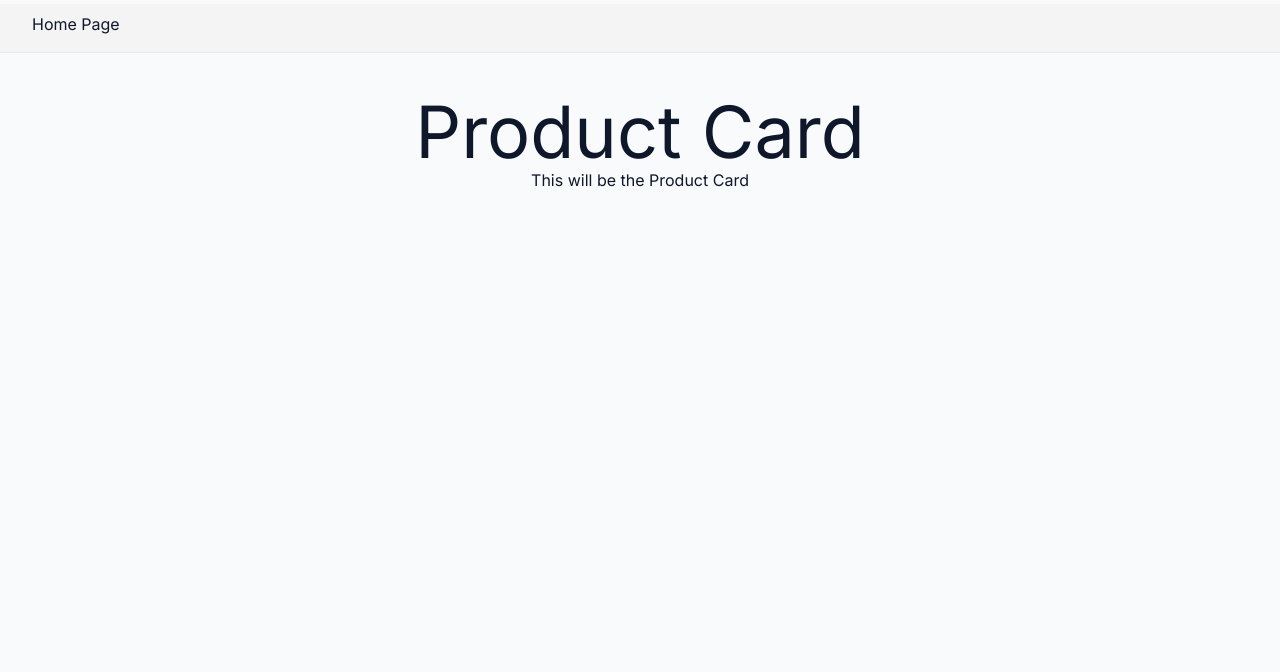
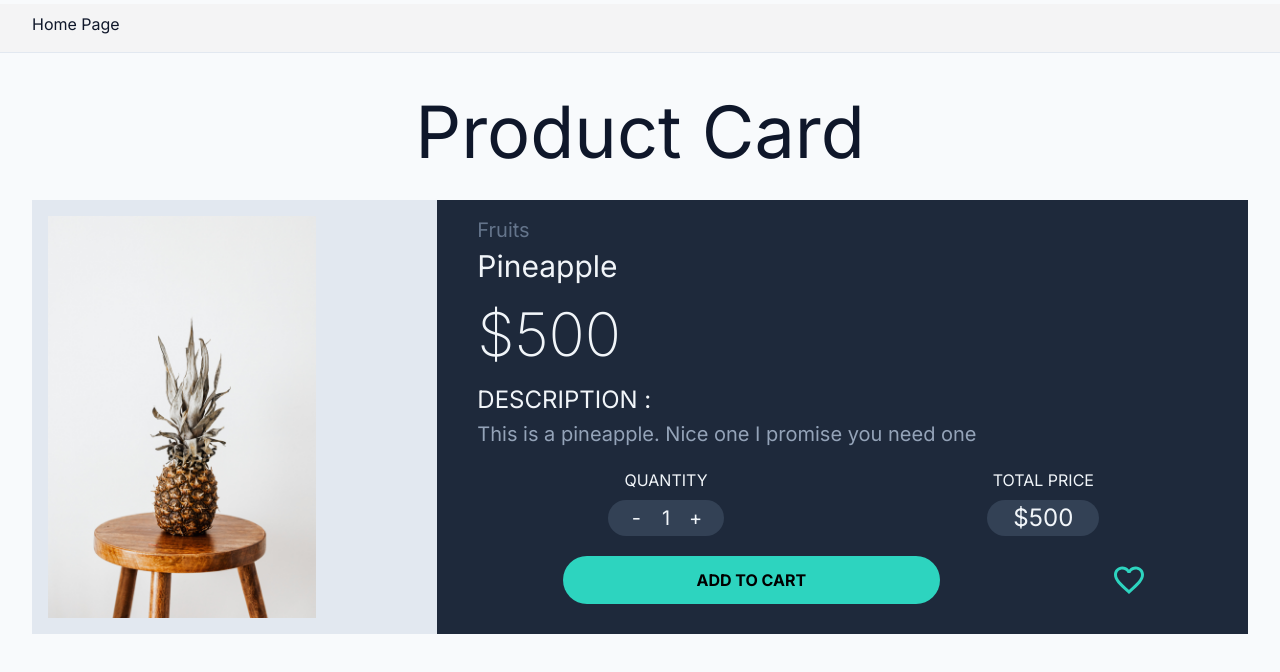
Before and after one commit to Molikuc/frontend_ideas, a Next.js app: page /blog/productcard in a window 1280 px wide. Shown: the top 672 px of the page. Built offline with nearby package versions, Linux system fonts and the light colour scheme.

Commit message:
add the ProductCard

```diff
--- a/package.json
+++ b/package.json
@@ -21,6 +21,7 @@
     "postcss": "8.4.29",
     "react": "18.2.0",
     "react-dom": "18.2.0",
+    "react-icons": "^4.11.0",
     "tailwind-merge": "^1.14.0",
     "tailwindcss": "3.3.3",
     "tailwindcss-animate": "^1.0.7",
--- a/src/components/Productcard.tsx
+++ b/src/components/Productcard.tsx
@@ -1,8 +1,79 @@
+"use client";
+
+import Image from "next/image";
+import Pineapple from "@/images/pineapple.jpg";
+import { MdOutlineFavoriteBorder, MdOutlineFavorite } from "react-icons/md";
+import { useState } from "react";
+
 const Productcard = () => {
+  const [favorite, setFavorite] = useState(false);
+  const [quantity, setQuantity] = useState(1);
+
+  const handleClick = () => {
+    setFavorite(!favorite);
+  };
+
   return (
-    <div className="grid grid-cols-1 place-items-center">
-      <div className="text-7xl">Product Card</div>
-      <div className="">This will be the Product Card</div>
+    <div className="h-screen">
+      <div className="text-7xl flex justify-center">Product Card</div>
+      <div className="max-h-[50rem] my-8 bg-slate-200 grid grid-cols-3 ">
+        <Image
+          className="p-4"
+          src={Pineapple}
+          width={300}
+          height={300}
+          alt="Picture of the product"
+        />
+
+        <div className="col-span-2 p-4 pl-10 flex gap-5 flex-col bg-slate-800 text-slate-100">
+          <h2 className="text-xl text-slate-500">Fruits</h2>
+          <h1 className="text-3xl mt-[-1rem]">Pineapple</h1>
+          <div className="text-6xl font-extralight">$500</div>
+          <div className="text-2xl">DESCRIPTION :</div>
+          <div className="text-xl text-slate-400 mt-[-1rem]">
+            This is a pineapple. Nice one I promise you need one
+          </div>
+          <div className="grid grid-cols-2">
+            <div className="flex flex-col items-center gap-2">
+              <div className="flex justify-center">QUANTITY</div>
+              <div className="flex justify-center w-fit gap-1 p-1 px-4 rounded-full bg-slate-700 ">
+                <button
+                  onClick={() => setQuantity(quantity > 0 ? quantity - 1 : 0)}
+                  className="text-xl min-w-[1.6rem]"
+                >
+                  -
+                </button>
+                <div className="text-xl min-w-[1.6rem] text-center">
+                  {quantity}
+                </div>
+                <button
+                  onClick={() => setQuantity(quantity + 1)}
+                  className="text-xl min-w-[1.6rem]"
+                >
+                  +
+                </button>
+              </div>
+            </div>
+            <div className="flex flex-col items-center gap-2">
+              <div>TOTAL PRICE</div>
+              <div className="text-2xl rounded-full bg-slate-700 px-4 p-0.5 min-w-[7rem] text-center">
+                ${quantity >= 1 ? quantity * 500 : 0}
+              </div>
+            </div>
+          </div>
+          <div className="flex justify-around">
+            <button className="rounded-full w-1/2 p-3 cursor-pointer font-bold text-black bg-teal-400 hover:bg-teal-500 active:bg-teal-600">
+              ADD TO CART
+            </button>
+            <div
+              className="cursor-pointer text-4xl flex items-center text-teal-400"
+              onClick={handleClick}
+            >
+              {favorite ? <MdOutlineFavorite /> : <MdOutlineFavoriteBorder />}
+            </div>
+          </div>
+        </div>
+      </div>
     </div>
   );
 };
```
Also changed, not shown: src/images/pineapple.jpg (added), 1 other file (tests, documents, lock files or other folders).
